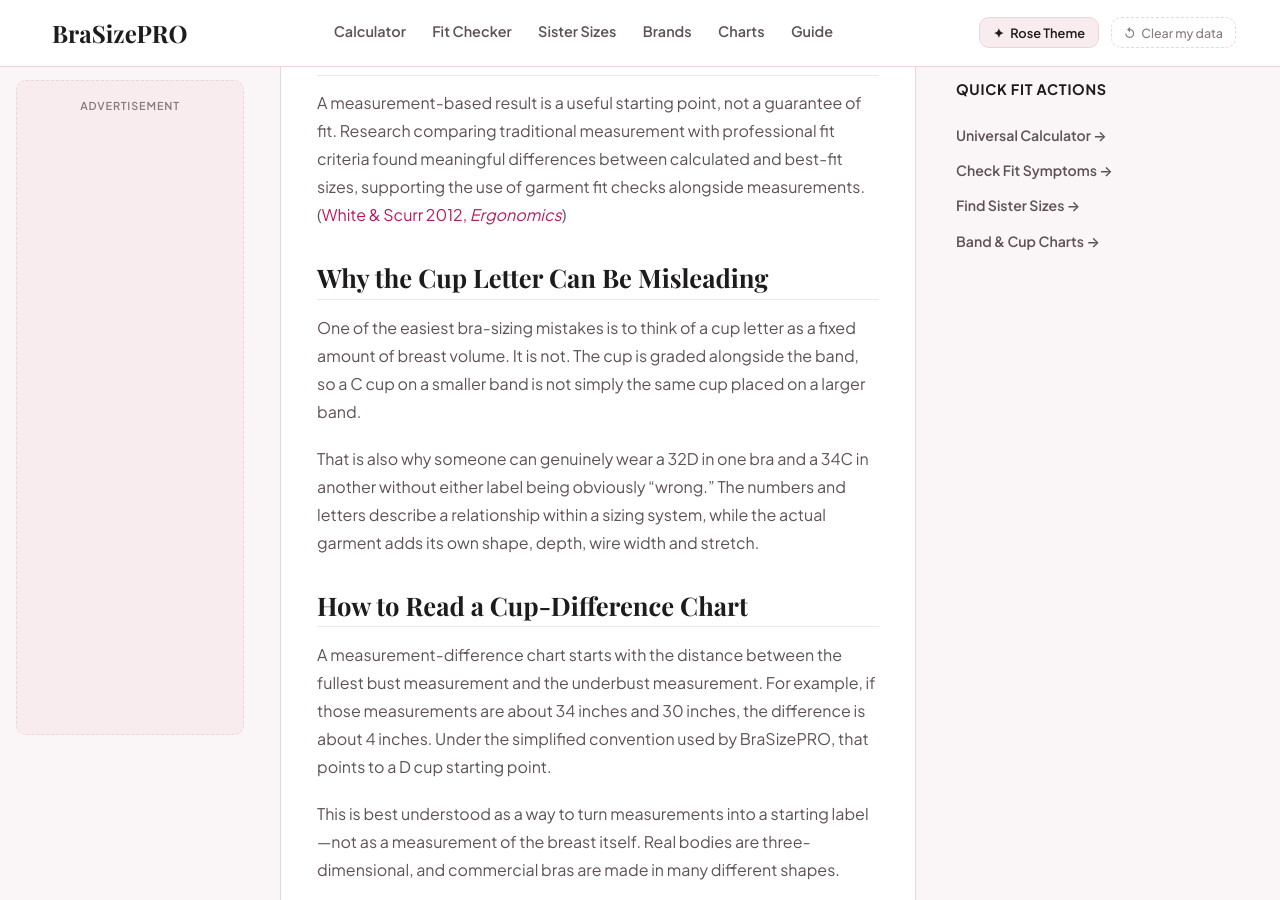
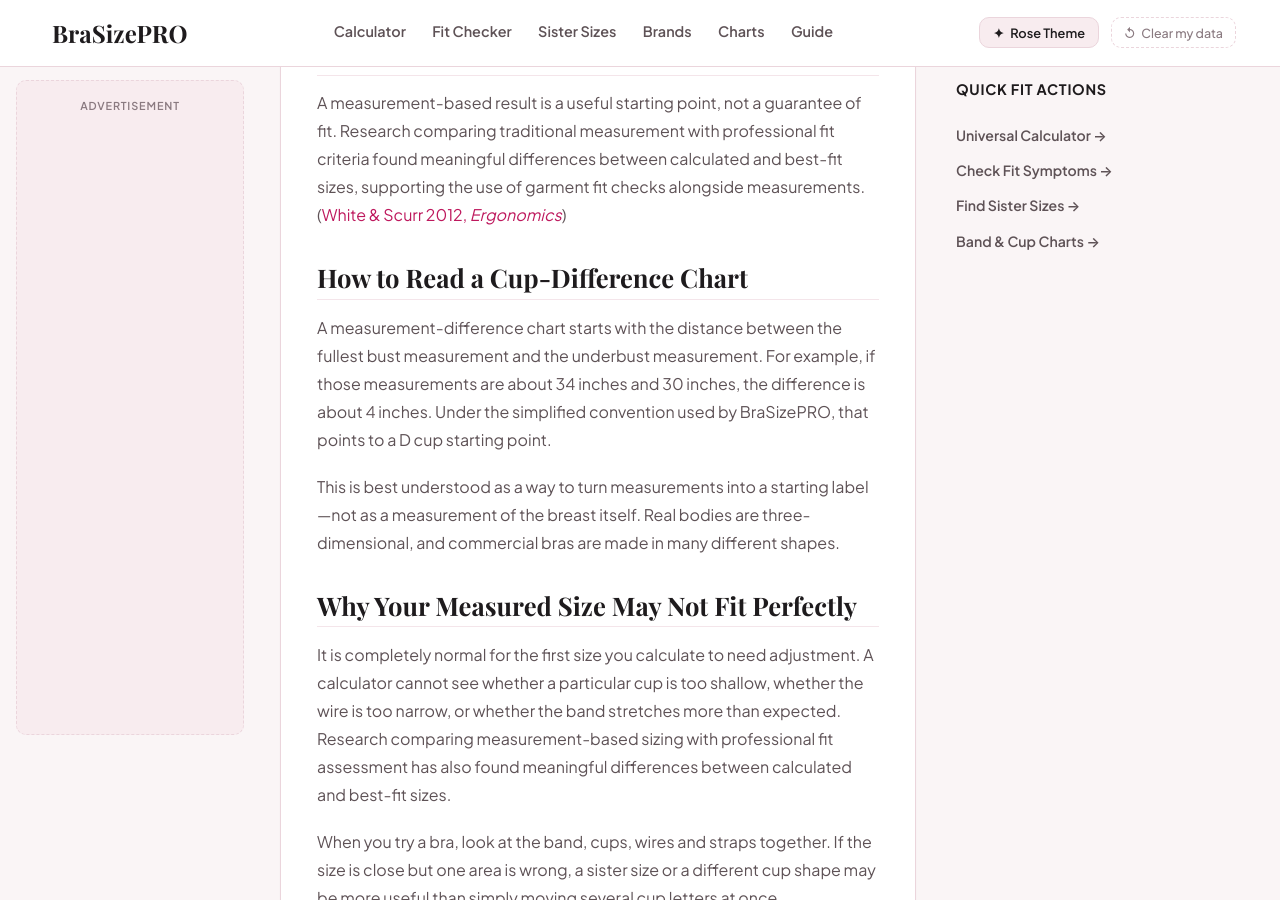
Before and after one commit to sharpedge74-cmyk/Bra-Size-Pro, a Jekyll site: the page built from bra-cup-size-guide.html, in a window 1280 px wide and 900 px high, scrolled down 1698 px. Built offline with Jekyll 4.4.1, drawn with Linux system fonts in a browser that asks for light colours; some web fonts are replaced.

Commit message:
Remove repetitive guide content

```diff
--- a/bra-cup-size-guide.html
+++ b/bra-cup-size-guide.html
@@ -51,10 +51,6 @@ faq:
 
 <h2>What This Chart Can and Cannot Tell You</h2>
 <p>A measurement-based result is a useful starting point, not a guarantee of fit. Research comparing traditional measurement with professional fit criteria found meaningful differences between calculated and best-fit sizes, supporting the use of garment fit checks alongside measurements. (<a href="https://doi.org/10.1080/00140139.2011.647096" rel="noopener" target="_blank">White &amp; Scurr 2012, <em>Ergonomics</em></a>)</p>
-<h2>Why the Cup Letter Can Be Misleading</h2>
-<p>One of the easiest bra-sizing mistakes is to think of a cup letter as a fixed amount of breast volume. It is not. The cup is graded alongside the band, so a C cup on a smaller band is not simply the same cup placed on a larger band.</p>
-<p>That is also why someone can genuinely wear a 32D in one bra and a 34C in another without either label being obviously “wrong.” The numbers and letters describe a relationship within a sizing system, while the actual garment adds its own shape, depth, wire width and stretch.</p>
-
 <h2>How to Read a Cup-Difference Chart</h2>
 <p>A measurement-difference chart starts with the distance between the fullest bust measurement and the underbust measurement. For example, if those measurements are about 34 inches and 30 inches, the difference is about 4 inches. Under the simplified convention used by BraSizePRO, that points to a D cup starting point.</p>
 <p>This is best understood as a way to turn measurements into a starting label—not as a measurement of the breast itself. Real bodies are three-dimensional, and commercial bras are made in many different shapes.</p>
```
